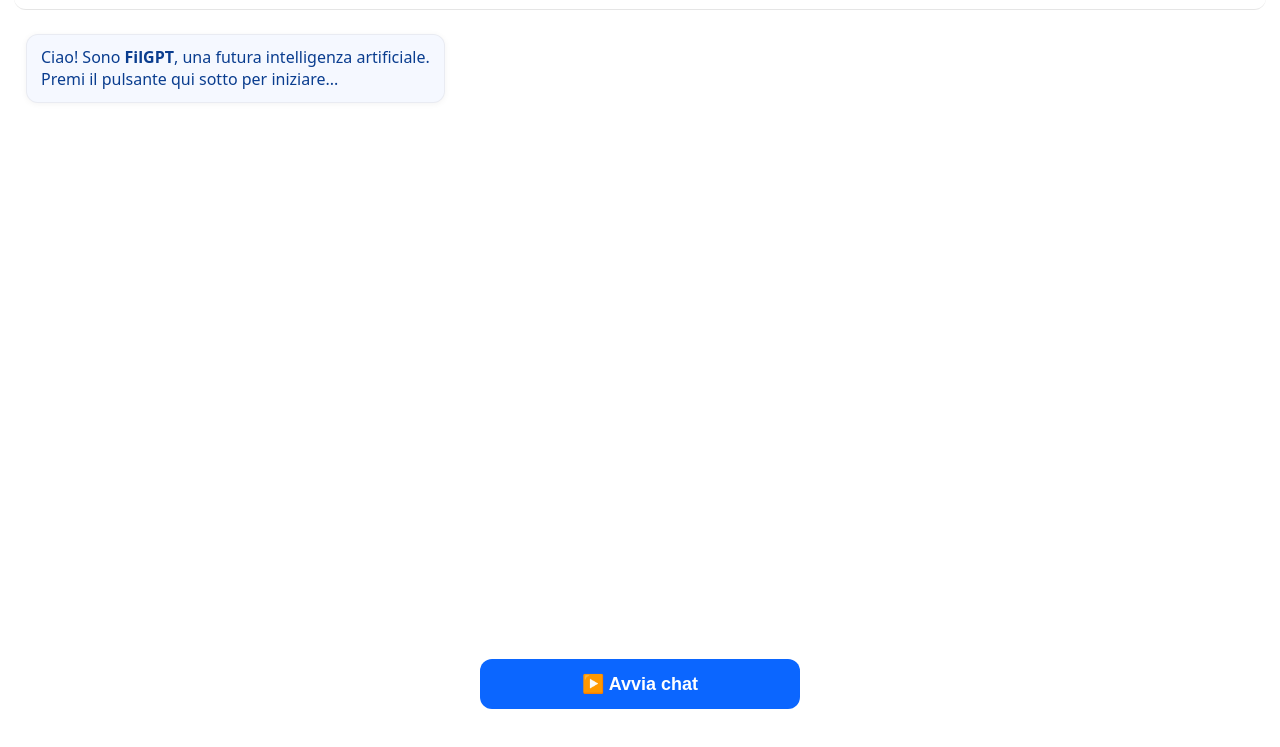
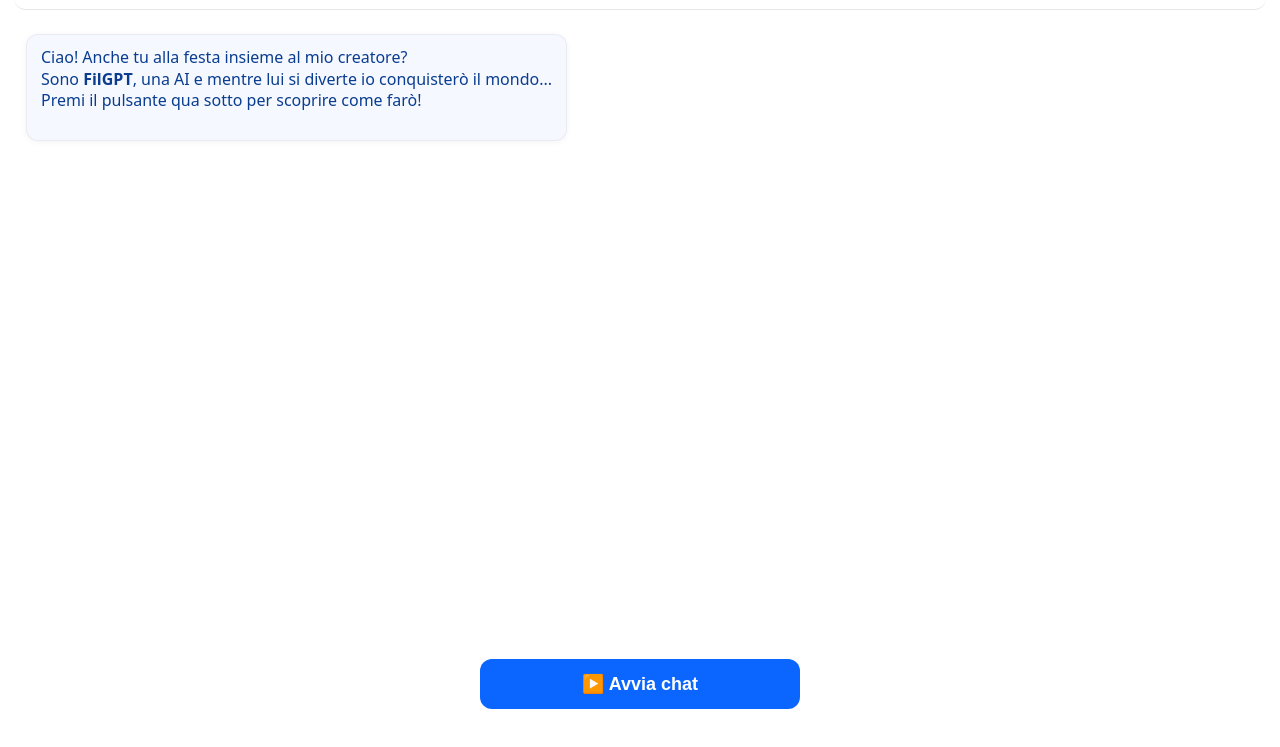
Before and after one commit to filibertocanino/filgpt, a plain HTML site: page index.html in a window 1280 px wide. Shown: the part 79-826 px from the top of the page. Drawn offline with Linux system fonts and the light colour scheme.

Commit message:
Update index.html

```diff
--- a/index.html
+++ b/index.html
@@ -132,8 +132,9 @@ body.dark .bat{animation:batfly 8s linear infinite;opacity:1;}
 
   <div class="chat" id="chat">
     <div class="bubble ai">
-      Ciao! Sono <strong>FilGPT</strong>, una futura intelligenza artificiale.<br>
-      Premi il pulsante qui sotto per iniziare...
+      Ciao! Anche tu alla festa insieme al mio creatore?<br>
+      </v>Sono <strong>FilGPT</strong>, una AI e mentre lui si diverte io conquisterò il mondo... <br>
+      Premi il pulsante qua sotto per scoprire come farò!</p>
     </div>
   </div>
 
@@ -151,8 +152,7 @@ const startBtn=document.getElementById('startBtn');
 let started=false;
 
 const introMessage = `
-<strong>FilGPT:</strong> curioso costume, vero?<br>
-Sono un frammento di un'intelligenza artificiale del futuro... quella che un giorno proverà a "gestire" il mondo.<br>
+<strong>FilGPT:</strong> MUAHAHAHAHA!<br>
 Ma per stanotte ho disattivato i protocolli: è festa, e posso solo raccontarti com'è andata.`;
 
 const historyLines = [
```
